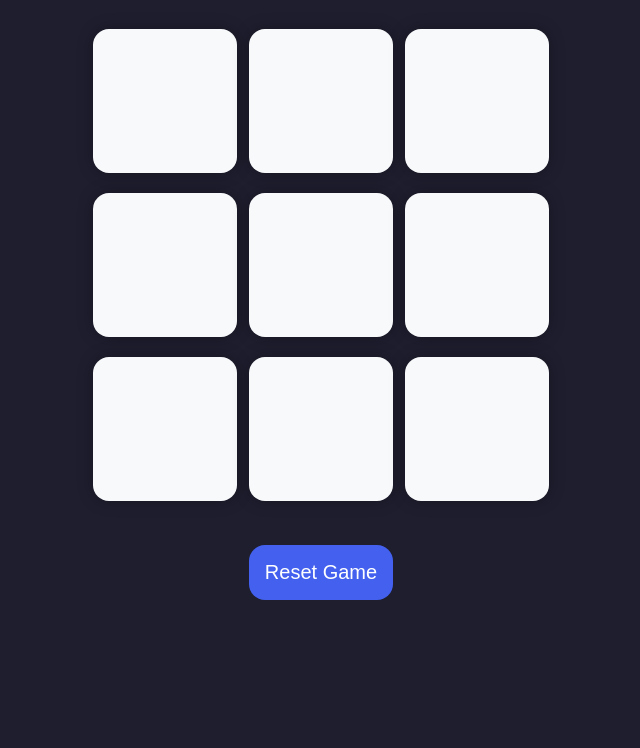
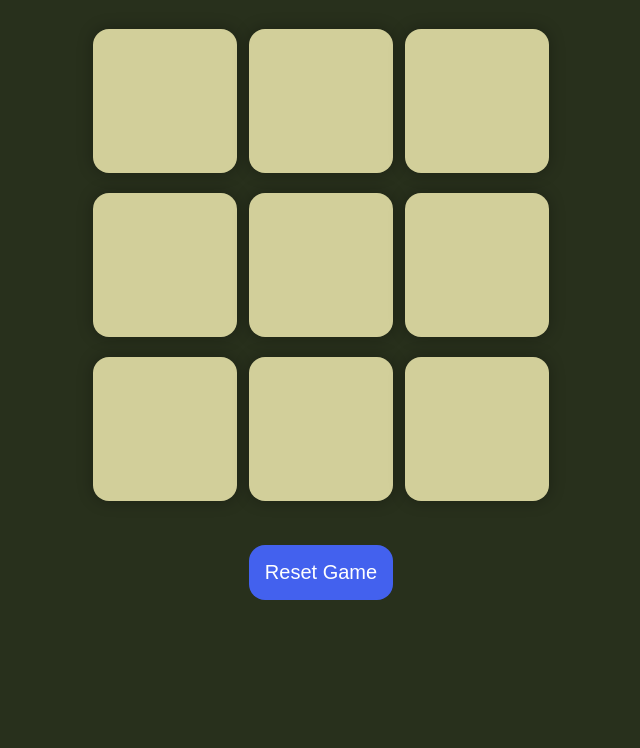
Before and after one commit to he-manxcodes22/TIC-TAC-TOE, a plain HTML site: page index.html in a window 1280 px wide. Shown: the part 52-800 px from the top of the page, without its empty margins (319-959 px from the left). Drawn offline with Linux system fonts and the light colour scheme.

Commit message:
Add files via upload

```diff
--- a/style.css
+++ b/style.css
@@ -4,7 +4,7 @@
 }
 
 body {
-  background-color: #1e1e2f;
+  background-color: #28301C;
   text-align: center;
 }
 
@@ -33,8 +33,8 @@ body {
   border: none;
   box-shadow: 0 0 1rem rgba(0, 0, 0, 0.3);
   font-size: 8vmin;
-  color: #4361ee;
-  background-color: #f8f9fa;
+  color: #9A7E3B;
+  background-color: #D2CF9A;
 }
 
 #reset-btn {
```
